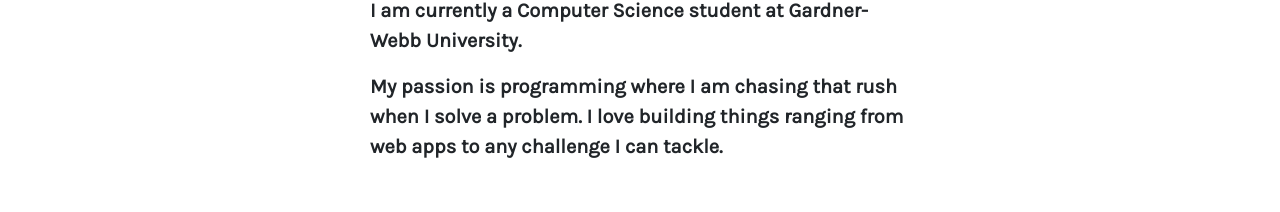
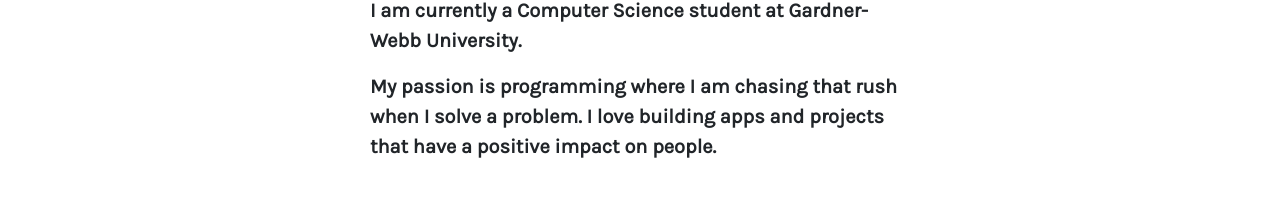
Before and after one commit to ricardoh19/Portfolio, a React (Create React App) app: page / in a window 1280 px wide. Shown: the part 503-715 px from the top of the page. Built offline with nearby package versions, Linux system fonts and the light colour scheme.

Commit message:
Modified About me description

```diff
--- a/src/components/Home/home.jsx
+++ b/src/components/Home/home.jsx
@@ -19,7 +19,7 @@
                     <div className="row">
                         <div className="col-md-6 offset-md-3">
                             <p>I am currently a Computer Science student at Gardner-Webb University.</p>
-                            <p>My passion is programming where I am chasing that rush when I solve a problem. I love building things ranging from web apps to any challenge I can tackle. </p>
+                            <p>My passion is programming where I am chasing that rush when I solve a problem. I love building apps and projects that have a positive impact on people.</p>
                         </div>
                     </div>
                     </div>
```
